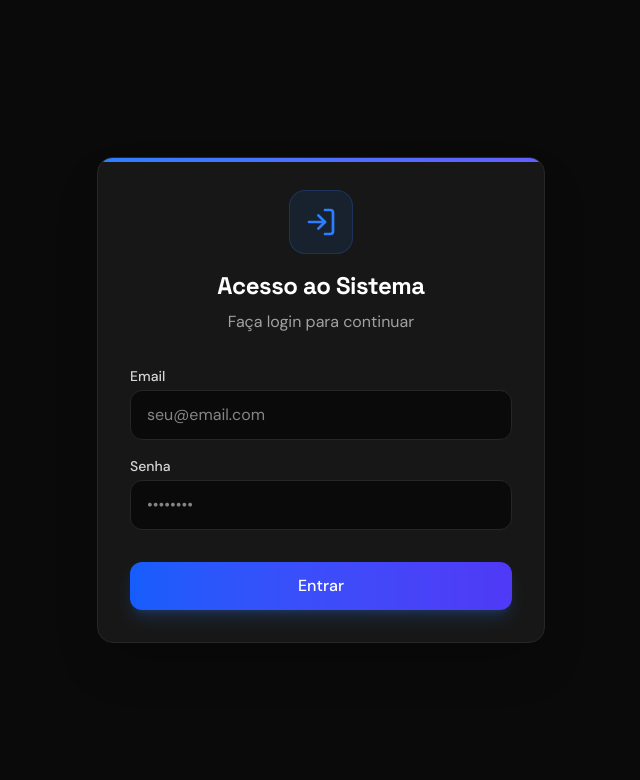
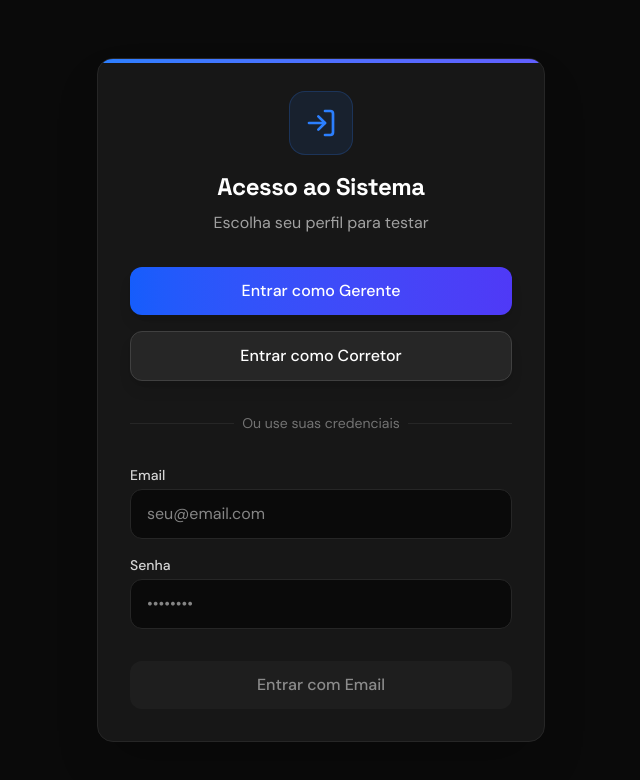
Before and after one commit to LeonardoLBarbieri/CRM-DIGITAL-AI, a Next.js app: page /login in a window 1280 px wide. Shown: the top 780 px of the page, without its empty margins (319-959 px from the left). Built offline with nearby package versions, Linux system fonts and the light colour scheme.

Commit message:
feat: login de demonstracao com 1 clique

```diff
--- a/package.json
+++ b/package.json
@@ -3,7 +3,7 @@
   "version": "0.1.0",
   "private": true,
   "scripts": {
-    "dev": "next dev --turbopack",
+    "dev": "next dev",
     "build": "next build",
     "start": "next start",
     "lint": "eslint",
--- a/src/app/api/setup/route.ts
+++ b/src/app/api/setup/route.ts
@@ -1,38 +1,43 @@
 import { NextResponse } from "next/server";
-import { PrismaClient } from "@prisma/client";
+import prisma from "@/lib/prisma";
 import bcrypt from "bcrypt";
-
-const prisma = new PrismaClient();
 
 export async function GET(request: Request) {
   try {
-    // Verifica se já existe algum gerente
-    const managerExists = await prisma.user.findFirst({
-      where: { role: "GERENTE" }
-    });
+    const hashedPassword = await bcrypt.hash("123456", 10);
 
-    if (managerExists) {
-      return NextResponse.json({ message: "Gerente já existe." }, { status: 400 });
+    // 1. Garante Gerente
+    let manager = await prisma.user.findUnique({ where: { email: "gerente@sistema.com" } });
+    if (!manager) {
+      manager = await prisma.user.create({
+        data: {
+          name: "Gerente Principal",
+          email: "gerente@sistema.com",
+          password: hashedPassword,
+          role: "GERENTE"
+        }
+      });
     }
 
-    const hashedPassword = await bcrypt.hash("gerente123", 10);
-
-    const newManager = await prisma.user.create({
-      data: {
-        name: "Gerente Principal",
-        email: "gerente@sistema.com",
-        password: hashedPassword,
-        role: "GERENTE"
-      }
-    });
+    // 2. Garante Corretor
+    let broker = await prisma.user.findUnique({ where: { email: "corretor@sistema.com" } });
+    if (!broker) {
+      broker = await prisma.user.create({
+        data: {
+          name: "Corretor Demo",
+          email: "corretor@sistema.com",
+          password: hashedPassword,
+          role: "CORRETOR"
+        }
+      });
+    }
 
     return NextResponse.json({
-      message: "Gerente criado com sucesso!",
-      email: newManager.email,
-      password: "gerente123" // Apenas para exibição inicial!
+      success: true,
+      message: "Contas de demonstração prontas!"
     });
   } catch (error) {
     console.error(error);
-    return NextResponse.json({ error: "Erro ao criar gerente" }, { status: 500 });
+    return NextResponse.json({ error: "Erro ao preparar contas" }, { status: 500 });
   }
 }
--- a/src/app/login/page.tsx
+++ b/src/app/login/page.tsx
@@ -36,6 +36,34 @@ export default function LoginPage() {
     }
   };
 
+  const handleDemoLogin = async (role: "GERENTE" | "CORRETOR") => {
+    setError("");
+    setLoading(true);
+
+    try {
+      // 1. Garante que as contas existem
+      await fetch("/api/setup");
+
+      // 2. Faz o login com a conta escolhida
+      const email = role === "GERENTE" ? "gerente@sistema.com" : "corretor@sistema.com";
+      const res = await signIn("credentials", {
+        redirect: false,
+        email,
+        password: "123456",
+      });
+
+      if (res?.error) {
+        setError("Erro ao acessar conta de demonstração.");
+        setLoading(false);
+      } else {
+        router.push("/app");
+      }
+    } catch (err) {
+      setError("Erro de conexão.");
+      setLoading(false);
+    }
+  };
+
   return (
     <div className="min-h-screen bg-neutral-950 flex flex-col items-center justify-center p-4">
       <div className="w-full max-w-md bg-neutral-900 border border-neutral-800 rounded-2xl p-8 shadow-2xl relative overflow-hidden">
@@ -47,7 +75,7 @@ export default function LoginPage() {
             <LogIn className="w-8 h-8 text-blue-500" />
           </div>
           <h1 className="text-2xl font-bold text-white">Acesso ao Sistema</h1>
-          <p className="text-neutral-400 mt-2">Faça login para continuar</p>
+          <p className="text-neutral-400 mt-2">Escolha seu perfil para testar</p>
         </div>
 
         {error && (
@@ -55,6 +83,33 @@ export default function LoginPage() {
             {error}
           </div>
         )}
+
+        <div className="space-y-4 mb-8">
+          <button
+            onClick={() => handleDemoLogin("GERENTE")}
+            disabled={loading}
+            className="w-full bg-gradient-to-r from-blue-600 to-indigo-600 hover:from-blue-500 hover:to-indigo-500 text-white font-medium py-3 px-4 rounded-xl transition-all shadow-lg disabled:opacity-50 flex items-center justify-center gap-2"
+          >
+            {loading ? "Entrando..." : "Entrar como Gerente"}
+          </button>
+
+          <button
+            onClick={() => handleDemoLogin("CORRETOR")}
+            disabled={loading}
+            className="w-full bg-neutral-800 hover:bg-neutral-700 border border-neutral-700 text-white font-medium py-3 px-4 rounded-xl transition-all shadow-lg disabled:opacity-50 flex items-center justify-center gap-2"
+          >
+            {loading ? "Entrando..." : "Entrar como Corretor"}
+          </button>
+        </div>
+
+        <div className="relative mb-8">
+          <div className="absolute inset-0 flex items-center">
+            <div className="w-full border-t border-neutral-800"></div>
+          </div>
+          <div className="relative flex justify-center text-sm">
+            <span className="px-2 bg-neutral-900 text-neutral-500">Ou use suas credenciais</span>
+          </div>
+        </div>
 
         <form onSubmit={handleSubmit} className="space-y-4">
           <div>
@@ -65,7 +120,6 @@ export default function LoginPage() {
               type="email"
               value={email}
               onChange={(e) => setEmail(e.target.value)}
-              required
               className="w-full bg-neutral-950 border border-neutral-800 rounded-xl px-4 py-3 text-white focus:outline-none focus:ring-2 focus:ring-blue-500 focus:border-transparent transition-all"
               placeholder="seu@email.com"
             />
@@ -78,17 +132,16 @@ export default function LoginPage() {
               type="password"
               value={password}
               onChange={(e) => setPassword(e.target.value)}
-              required
               className="w-full bg-neutral-950 border border-neutral-800 rounded-xl px-4 py-3 text-white focus:outline-none focus:ring-2 focus:ring-blue-500 focus:border-transparent transition-all"
               placeholder="••••••••"
             />
           </div>
           <button
             type="submit"
-            disabled={loading}
-            className="w-full bg-gradient-to-r from-blue-600 to-indigo-600 hover:from-blue-500 hover:to-indigo-500 text-white font-medium py-3 px-4 rounded-xl transition-all shadow-lg shadow-blue-500/20 disabled:opacity-50 mt-4"
+            disabled={loading || !email || !password}
+            className="w-full bg-neutral-800 hover:bg-neutral-700 text-white font-medium py-3 px-4 rounded-xl transition-all disabled:opacity-50 mt-4"
           >
-            {loading ? "Entrando..." : "Entrar"}
+            Entrar com Email
           </button>
         </form>
       </div>
```
